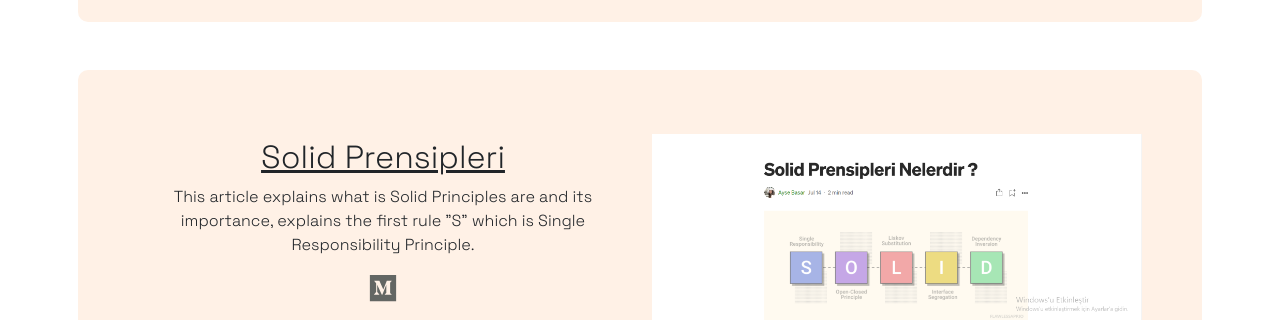
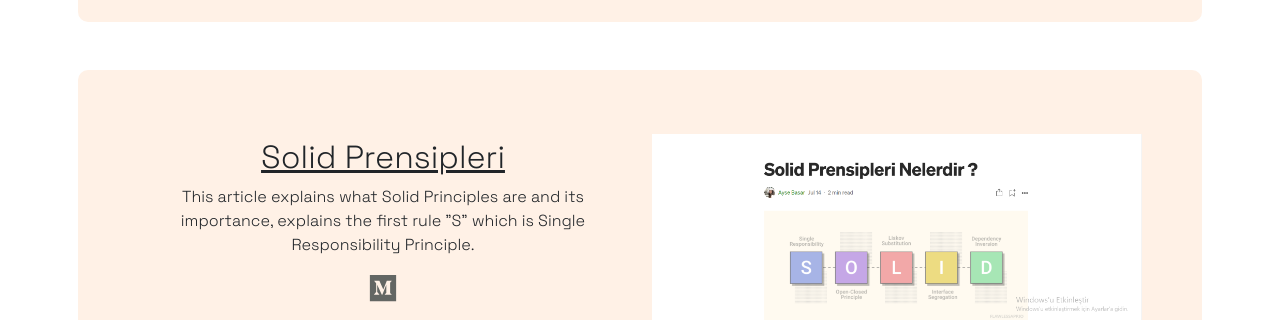
Before and after one commit to ayse8888/portfolio, a React (Create React App) app: page /articles in a window 1280 px wide. Shown: the part 854-1174 px from the top of the page. Built offline with nearby package versions, Linux system fonts and the light colour scheme.

Commit message:
text changes

```diff
--- a/src/pages/Articles/Article.js
+++ b/src/pages/Articles/Article.js
@@ -50,7 +50,7 @@ const Projects = () => {
             <Col sm={6}>
               <h2>Solid Prensipleri</h2>
               <p>
-                This article explains what is Solid Principles are and its importance,
+                This article explains what Solid Principles are and its importance,
                 explains the first rule "S" which is Single Responsibility Principle.
               </p>
               <a href="https://aysebasar.medium.com/solid-prensipleri-nelerdir-f3d57c4b3456" target="_blank">
```
